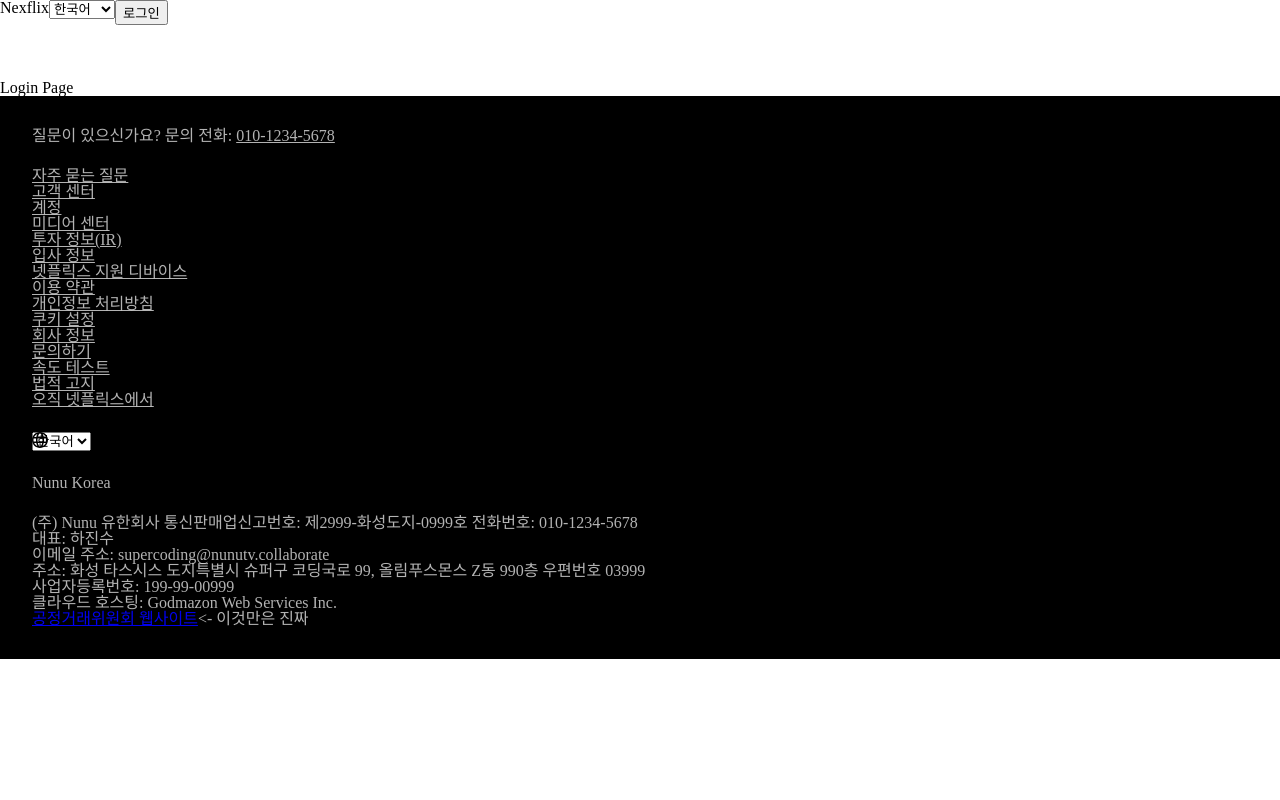
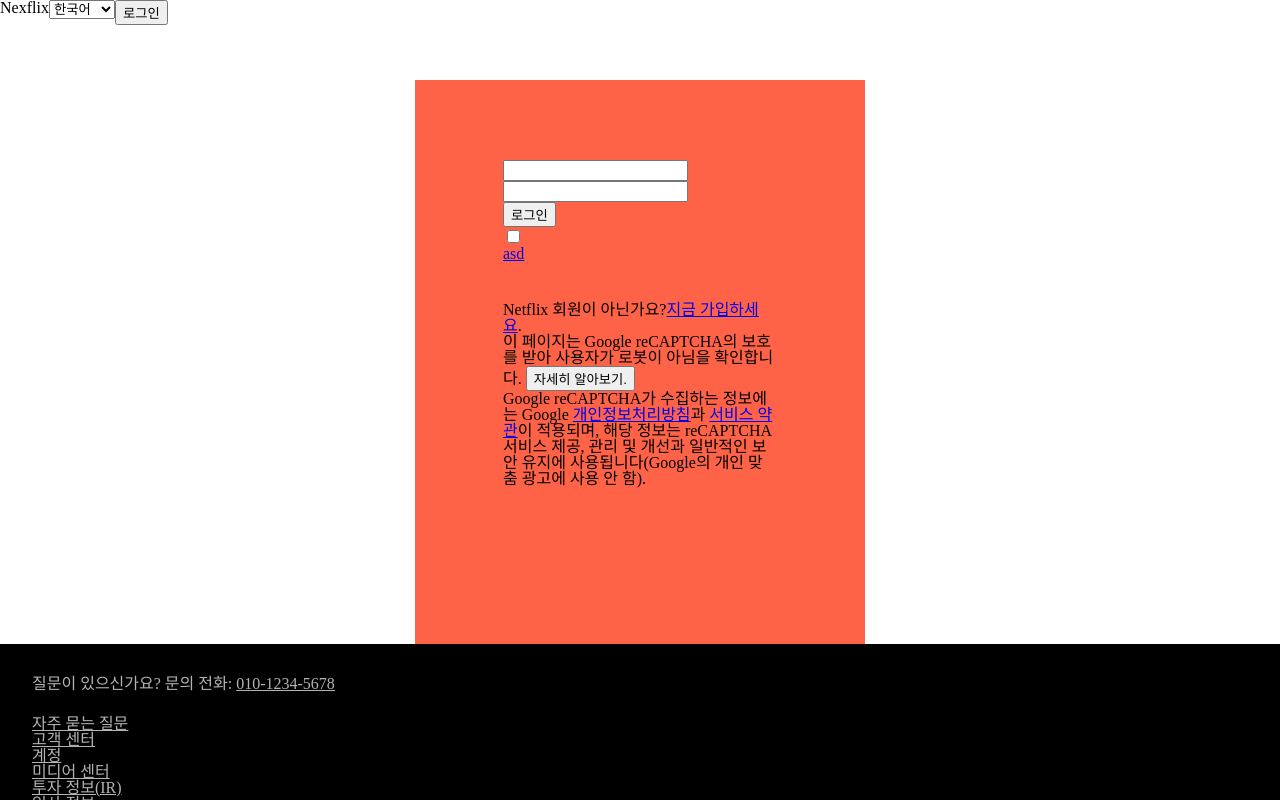
Before and after one commit to Contents-team2/nunutv, a React (Create React App) app: page /login in a window 1280 px wide. Shown: the top 800 px of the page. Built offline with nearby package versions, Linux system fonts and the light colour scheme.

Commit message:
login page layout init

```diff
--- a/src/pages/Login.jsx
+++ b/src/pages/Login.jsx
@@ -1,7 +1,96 @@
 import React from "react";
+import { styled } from "styled-components";
 
 const Login = () => {
-  return <div>Login Page</div>;
+  return (
+    <>
+      <LoginBody>
+        <LoginComponent>
+          <FormDiv>
+            <form action=''>
+              <div>
+                <label htmlFor=''>
+                  <input type='text' name='' id='' />
+                  <label htmlFor=''></label>
+                </label>
+              </div>
+              <div>
+                <label htmlFor=''>
+                  <input type='password' name='' id='' />
+                  <label htmlFor=''></label>
+                </label>
+              </div>
+              <button>로그인</button>
+              <div>
+                <div>
+                  <input type='checkbox' name='' id='' />
+                  <label htmlFor=''></label>
+                </div>
+                <a href='#!'>asd</a>
+              </div>
+            </form>
+          </FormDiv>
+          <JoinInfoDiv>
+            <div>
+              Netflix 회원이 아닌가요?
+              <a href='/'>지금 가입하세요</a>.
+            </div>
+            <div class='recaptcha-terms-of-use' data-uia='recaptcha-terms-of-use'>
+              <p>
+                <span>이 페이지는 Google reCAPTCHA의 보호를 받아 사용자가 로봇이 아님을 확인합니다.</span>&nbsp;
+                <button class='recaptcha-terms-of-use--link-button' data-uia='recaptcha-learn-more-button'>
+                  자세히 알아보기.
+                </button>
+              </p>
+              <div class='recaptcha-terms-of-use--disclosure' data-uia='recaptcha-disclosure'>
+                <span id='' data-uia='recaptcha-disclosure-text'>
+                  Google reCAPTCHA가 수집하는 정보에는 Google{" "}
+                  <a href='https://policies.google.com/privacy'>개인정보처리방침</a>과{" "}
+                  <a href='https://policies.google.com/terms'>서비스 약관</a>이 적용되며, 해당 정보는 reCAPTCHA 서비스
+                  제공, 관리 및 개선과 일반적인 보안 유지에 사용됩니다(Google의 개인 맞춤 광고에 사용 안 함).
+                </span>
+              </div>
+            </div>
+          </JoinInfoDiv>
+        </LoginComponent>
+      </LoginBody>
+    </>
+  );
 };
 
 export default Login;
+
+const LoginBody = styled.div`
+  margin: 0 auto -236px;
+  max-width: 450px;
+  min-height: 100vh;
+
+  @media (max-width: 740px) {
+    margin: 0 auto;
+    padding: 0;
+    min-width: 100vw;
+    min-height: 0;
+  }
+`;
+
+const LoginComponent = styled.div`
+  background-color: tomato;
+  height: 660px;
+  padding: 60px 68px 40px;
+  margin-bottom: 90px;
+
+  @media (max-width: 740px) {
+    background-color: skyblue;
+    height: 550px;
+    padding: 20px 5% 30px;
+    margin: 0;
+  }
+`;
+
+const FormDiv = styled.div`
+  padding: 20px;
+`;
+
+const JoinInfoDiv = styled.div`
+  padding: 20px;
+`;
```
